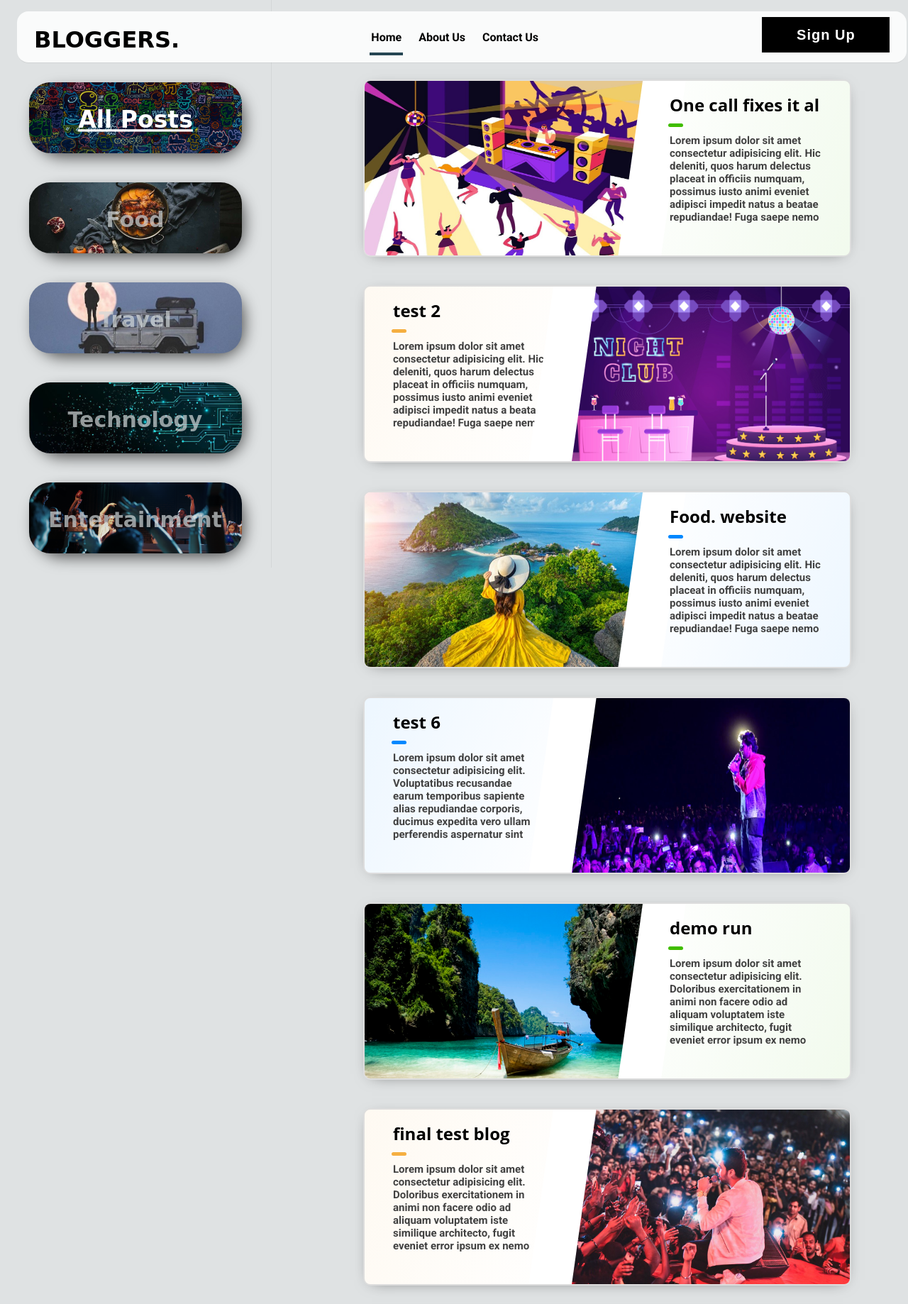
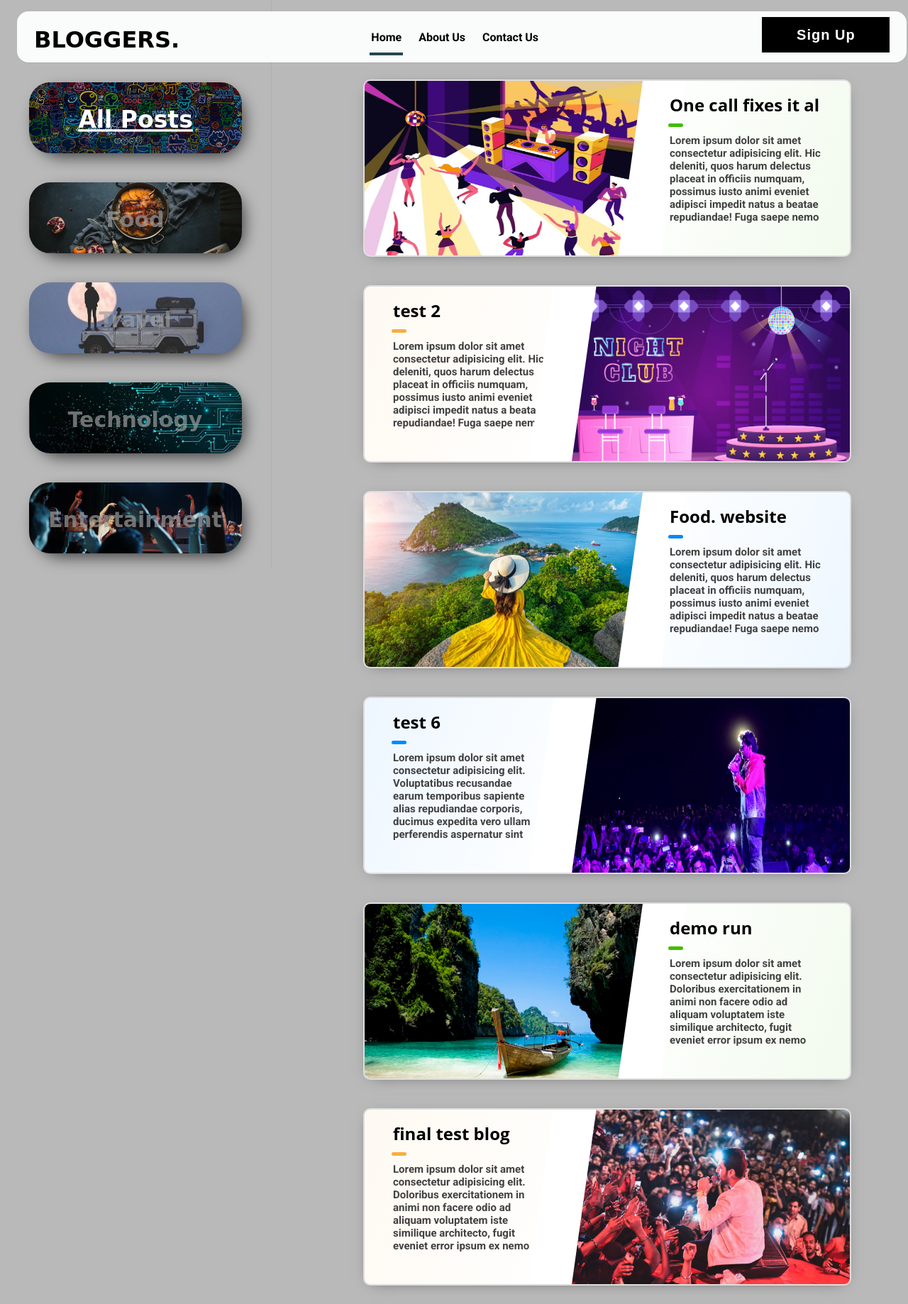
Before and after one commit to RavirajMhalsekar/blogging-website, a PHP site: page / in a window 1280 px wide. Shown: the top 1838 px of the page at 71% size. Run offline with PHP 8.4, Linux system fonts and the light colour scheme; data comes from the database, SQL or seed files in the repository.

Commit message:
project complete

```diff
--- a/aboutUs.php
+++ b/aboutUs.php
@@ -71,7 +71,7 @@
                             <div class="px-6 mt-16">
                                 <h1 class="font-bold text-3xl text-center mb-1">Raviraj Mhalsekar</h1>
                                 <p class="text-purple-600 text-sm text-center">Full Stack Developer</p>
-                                <p class="text-center text-gray-600 text-base pt-3 font-normal">A UX designer is the voice of the customer. Our job is to look beyond the business goals. We don't just experience user interface but also questions it.</p>
+                                <p class="text-center text-gray-600 text-base pt-3 font-normal">Full Stack Developers have to have some skills in a wide variety of coding niches, from Front End to server side, from databases to graphic design and UI/UX management in order to do their job well.</p>
                                 <div class="w-full flex justify-center pt-5 pb-5">
                                     <a href="javascript:void(0)" class="mx-5">
                                         <div aria-label="Github" role="img">
--- a/css/style.css
+++ b/css/style.css
@@ -10,13 +10,7 @@
 }
 
 :root {
-    /* --body-color: #ecf0f1bf; */
-    --body-color: #d2d7d8b3;
-    --color-primary: #f4faf8;
-    --color-accent: #02be86;
-    --color-black: #051c15;
-    --color-white: #fff;
-    --color-light-green: #e1f9f1;
+    --body-color: #9c9c9cb3;
     --header-color: #fafbfb;
 }
 
```
Also changed, not shown: dashboard.php (+18 -6 lines).
